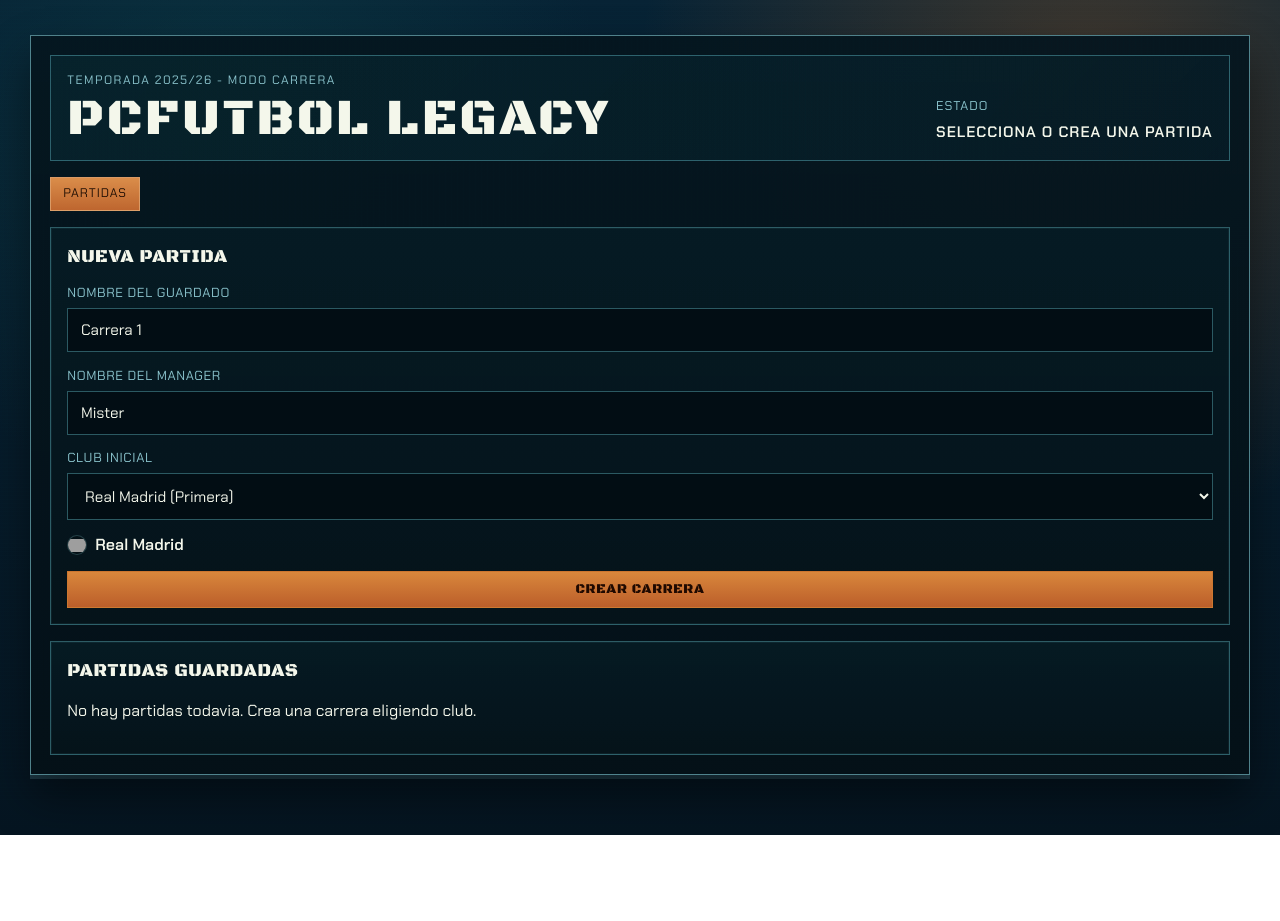
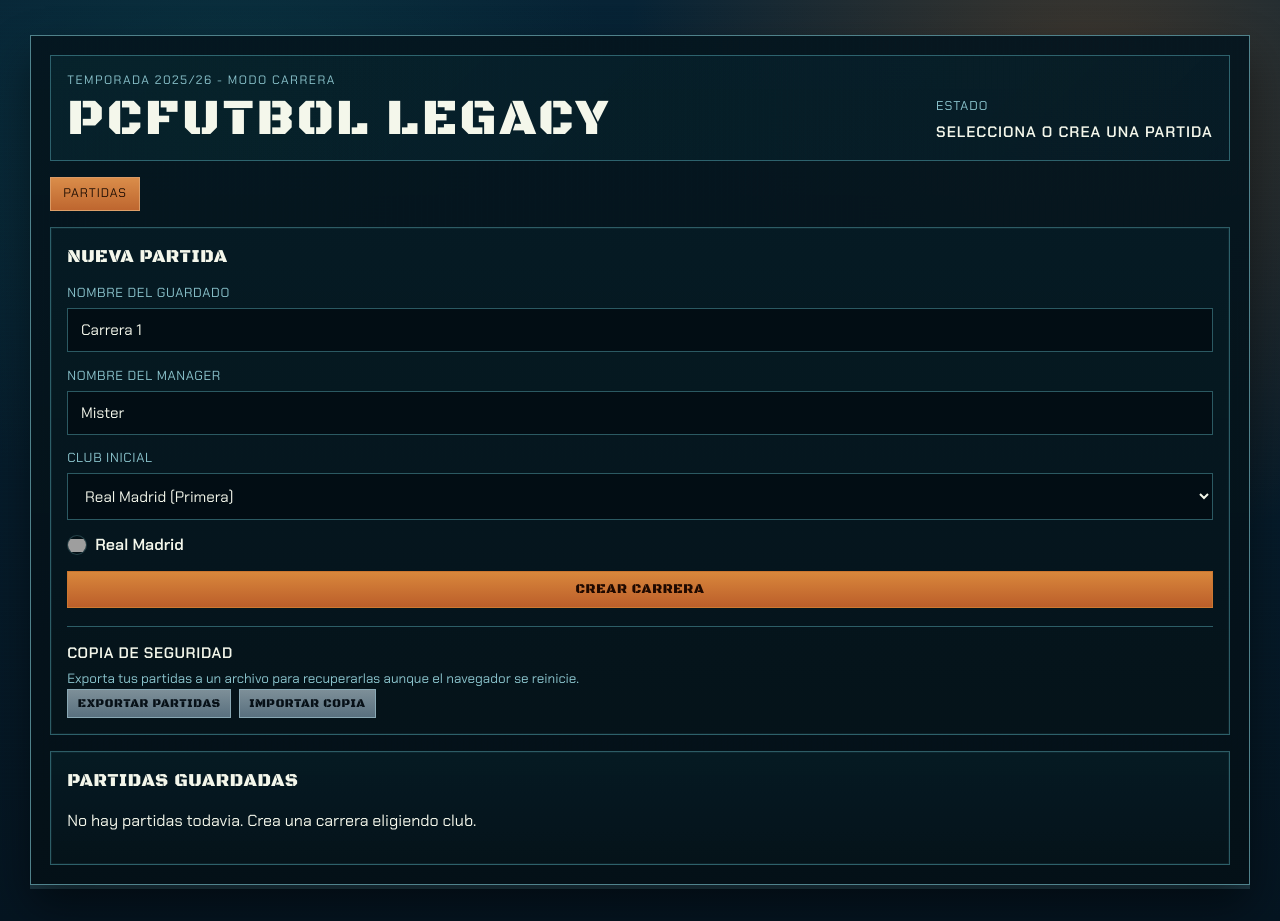
Before and after one commit to danielviorreta/pcfutbol, a React (Vite) app: page /#/games in a window 1280 px wide. Before the commit the page ends 835 px from the top, so only its background shows below. Built offline with nearby package versions, Linux system fonts and the light colour scheme; grey boxes are pictures that could not be loaded.

Commit message:
Importar/Exportar partidas

```diff
--- a/src/App.css
+++ b/src/App.css
@@ -1095,6 +1095,29 @@
   color: var(--ink);
 }
 
+.save-backup-tools {
+  margin-top: 1.15rem;
+  padding-top: 1rem;
+  border-top: 1px solid var(--line-soft);
+}
+
+.save-backup-tools h3 {
+  margin: 0 0 0.35rem;
+  font-size: 0.95rem;
+  text-transform: uppercase;
+  letter-spacing: 0.04em;
+}
+
+.save-backup-tools p {
+  margin: 0;
+  color: var(--ink-dim);
+  font-size: 0.84rem;
+}
+
+.hidden-file-input {
+  display: none;
+}
+
 .save-list {
   display: grid;
   gap: 0.9rem;
--- a/src/engine/persistence.ts
+++ b/src/engine/persistence.ts
@@ -2,9 +2,15 @@
 import type { GameSummary, ManagerGameState } from '../types/game'
 import { PLAYER_REAL_AGES } from '../data/playerRealData'
 
-interface SaveStorage {
+export interface SaveStorage {
   games: ManagerGameState[]
   activeGameId: string | null
+}
+
+interface SaveExport {
+  version: 1
+  exportedAt: string
+  storage: SaveStorage
 }
 
 const STORAGE_KEY = 'pcfutbol-legacy-saves'
@@ -140,6 +146,20 @@
   localStorage.setItem(STORAGE_KEY, JSON.stringify(storage))
 }
 
+function normalizeStorage(parsed: Partial<SaveStorage>): SaveStorage {
+  const games = Array.isArray(parsed.games)
+    ? parsed.games
+      .filter((game): game is ManagerGameState => isValidGame(game))
+      .map(normalizeGame)
+    : []
+  const activeGameId =
+    typeof parsed.activeGameId === 'string' && games.some((game) => game.id === parsed.activeGameId)
+      ? parsed.activeGameId
+      : games[0]?.id ?? null
+
+  return { games, activeGameId }
+}
+
 function normalizeSponsor(team: { division?: string; sponsor: { name: string; weeklyIncome: number; targetRank: number; seasonBonus: number; seasonBonusPaid: boolean } }): typeof team.sponsor {
   const isPrimera = team.division === 'Primera'
   const isSegunda = team.division === 'Segunda'
@@ -251,17 +271,7 @@
   if (raw) {
     try {
       const parsed = JSON.parse(raw) as Partial<SaveStorage>
-      const games = Array.isArray(parsed.games)
-        ? parsed.games
-          .filter((game): game is ManagerGameState => isValidGame(game))
-          .map(normalizeGame)
-        : []
-      const activeGameId =
-        typeof parsed.activeGameId === 'string' && games.some((game) => game.id === parsed.activeGameId)
-          ? parsed.activeGameId
-          : games[0]?.id ?? null
-
-      return { games, activeGameId }
+      return normalizeStorage(parsed)
     } catch {
       return { games: [], activeGameId: null }
     }
@@ -300,6 +310,42 @@
   persistStorage(storage)
 }
 
+export function serializeSaveStorage(storage: SaveStorage): string {
+  const payload: SaveExport = {
+    version: 1,
+    exportedAt: new Date().toISOString(),
+    storage,
+  }
+
+  return JSON.stringify(payload, null, 2)
+}
+
+export function parseSaveStorage(raw: string): SaveStorage {
+  let parsed: unknown
+
+  try {
+    parsed = JSON.parse(raw) as unknown
+  } catch {
+    throw new Error('El archivo no es un JSON valido.')
+  }
+
+  if (!parsed || typeof parsed !== 'object') {
+    throw new Error('Formato de guardado no compatible.')
+  }
+
+  const directStorage = parsed as Partial<SaveStorage>
+  if (Array.isArray(directStorage.games)) {
+    return normalizeStorage(directStorage)
+  }
+
+  const exportPayload = parsed as Partial<SaveExport>
+  if (!exportPayload.storage || typeof exportPayload.storage !== 'object') {
+    throw new Error('No se encontro ninguna partida en el archivo.')
+  }
+
+  return normalizeStorage(exportPayload.storage as Partial<SaveStorage>)
+}
+
 export function toGameSummaries(games: ManagerGameState[]): GameSummary[] {
   return [...games]
     .sort((a, b) => new Date(b.updatedAt).getTime() - new Date(a.updatedAt).getTime())
--- a/src/pages/GamesPage.tsx
+++ b/src/pages/GamesPage.tsx
@@ -1,4 +1,4 @@
-import { useMemo, useState } from 'react'
+import { useMemo, useRef, useState } from 'react'
 import { useNavigate } from 'react-router-dom'
 import { createInitialLeagueState } from '../data/seedData'
 import { useGame } from '../state/gameState'
@@ -12,9 +12,10 @@
 }
 
 export function GamesPage() {
-  const { game, savedGames, createGame, selectGame, deleteGame } = useGame()
+  const { game, savedGames, createGame, selectGame, deleteGame, exportSaves, importSaves } = useGame()
   const navigate = useNavigate()
   const clubs = useMemo(() => createInitialLeagueState().teams, [])
+  const importInputRef = useRef<HTMLInputElement | null>(null)
 
   const [saveName, setSaveName] = useState('Carrera 1')
   const [managerName, setManagerName] = useState('Mister')
@@ -30,6 +31,36 @@
   const loadGame = (gameId: string) => {
     selectGame(gameId)
     navigate('/dashboard')
+  }
+
+  const handleExport = () => {
+    const content = exportSaves()
+    const timestamp = new Date().toISOString().slice(0, 19).replace(/[:T]/g, '-')
+    const blob = new Blob([content], { type: 'application/json' })
+    const url = URL.createObjectURL(blob)
+    const link = document.createElement('a')
+
+    link.href = url
+    link.download = `pcfutbol-backup-${timestamp}.json`
+    document.body.appendChild(link)
+    link.click()
+    link.remove()
+    URL.revokeObjectURL(url)
+  }
+
+  const triggerImport = () => {
+    importInputRef.current?.click()
+  }
+
+  const handleImportFile = async (event: React.ChangeEvent<HTMLInputElement>) => {
+    const file = event.target.files?.[0]
+    if (!file) {
+      return
+    }
+
+    const raw = await file.text()
+    importSaves(raw)
+    event.target.value = ''
   }
 
   return (
@@ -63,6 +94,21 @@
           )}
           <button type="submit">Crear Carrera</button>
         </form>
+        <div className="save-backup-tools">
+          <h3>Copia De Seguridad</h3>
+          <p>Exporta tus partidas a un archivo para recuperarlas aunque el navegador se reinicie.</p>
+          <div className="actions compact-actions">
+            <button type="button" className="secondary" onClick={handleExport}>Exportar partidas</button>
+            <button type="button" className="secondary" onClick={triggerImport}>Importar copia</button>
+          </div>
+          <input
+            ref={importInputRef}
+            type="file"
+            accept="application/json,.json"
+            onChange={handleImportFile}
+            className="hidden-file-input"
+          />
+        </div>
       </article>
 
       <article className="panel full-span">
--- a/src/state/gameState.tsx
+++ b/src/state/gameState.tsx
@@ -13,7 +13,7 @@
   upgradeMedicalStaff,
   upgradeStadium as upgradeStadiumEngine,
 } from '../engine/club'
-import { loadSaveStorage, saveSaveStorage, toGameSummaries } from '../engine/persistence'
+import { loadSaveStorage, parseSaveStorage, saveSaveStorage, serializeSaveStorage, toGameSummaries } from '../engine/persistence'
 import { playCurrentRound, sortLeagueTable } from '../engine/simulation'
 import { getOperationalCapacity } from '../engine/stadium'
 import {
@@ -72,6 +72,8 @@
   createGame: (input: CreateGameInput) => void
   selectGame: (gameId: string) => void
   deleteGame: (gameId: string) => void
+  exportSaves: () => string
+  importSaves: (raw: string) => boolean
   playRound: () => void
   prepareMatchPresentation: () => boolean
   confirmMatchPresentation: () => void
@@ -724,6 +726,44 @@
     persistCollection(nextGames, nextActive)
     setMatchPresentation(null)
     setNotice('Partida eliminada.')
+  }
+
+  const exportSaves = (): string => serializeSaveStorage({ games, activeGameId })
+
+  const importSaves = (raw: string): boolean => {
+    let parsedStorage
+
+    try {
+      parsedStorage = parseSaveStorage(raw)
+    } catch (error) {
+      const message = error instanceof Error ? error.message : 'No se pudo importar el archivo.'
+      setNotice(message)
+      return false
+    }
+
+    if (parsedStorage.games.length === 0) {
+      setNotice('El archivo no contiene partidas validas.')
+      return false
+    }
+
+    const mergedGames = new Map(games.map((item) => [item.id, item]))
+    parsedStorage.games.forEach((item) => {
+      mergedGames.set(item.id, item)
+    })
+
+    const nextGames = [...mergedGames.values()]
+    const nextActiveGameId =
+      parsedStorage.activeGameId && mergedGames.has(parsedStorage.activeGameId)
+        ? parsedStorage.activeGameId
+        : activeGameId && mergedGames.has(activeGameId)
+          ? activeGameId
+          : nextGames[0]?.id ?? null
+
+    persistCollection(nextGames, nextActiveGameId)
+    setMatchPresentation(null)
+    setNotice(`Importadas ${parsedStorage.games.length} partidas desde copia local.`)
+
+    return true
   }
 
   const setManagerName = (value: string) => {
@@ -1499,6 +1539,8 @@
     createGame,
     selectGame,
     deleteGame,
+    exportSaves,
+    importSaves,
     playRound,
     prepareMatchPresentation,
     confirmMatchPresentation,
```
